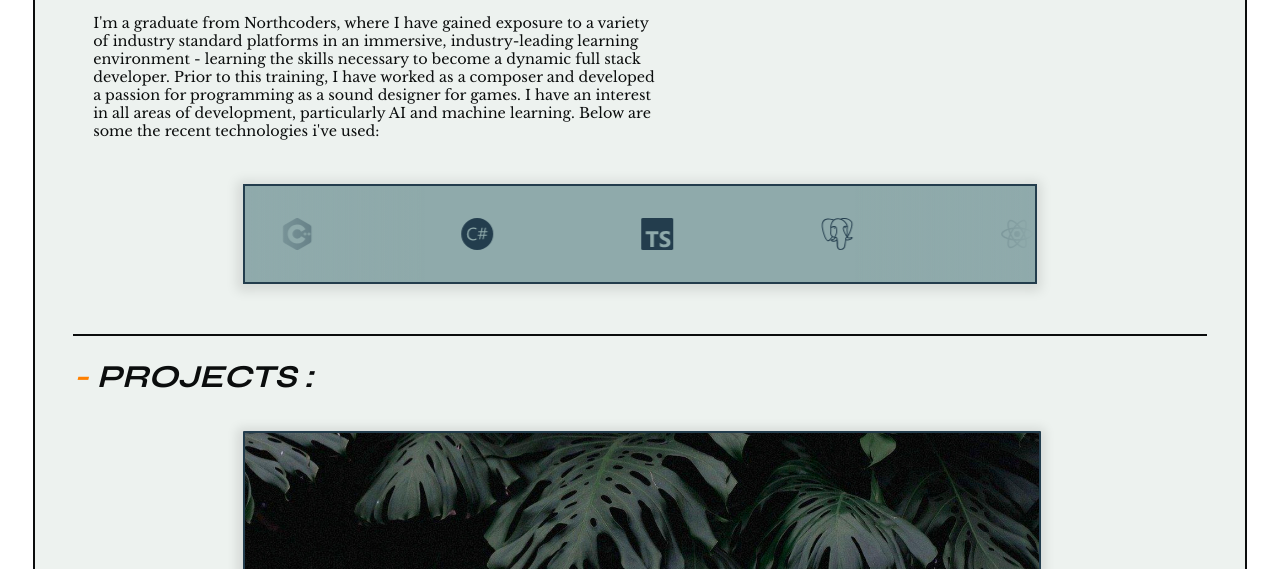
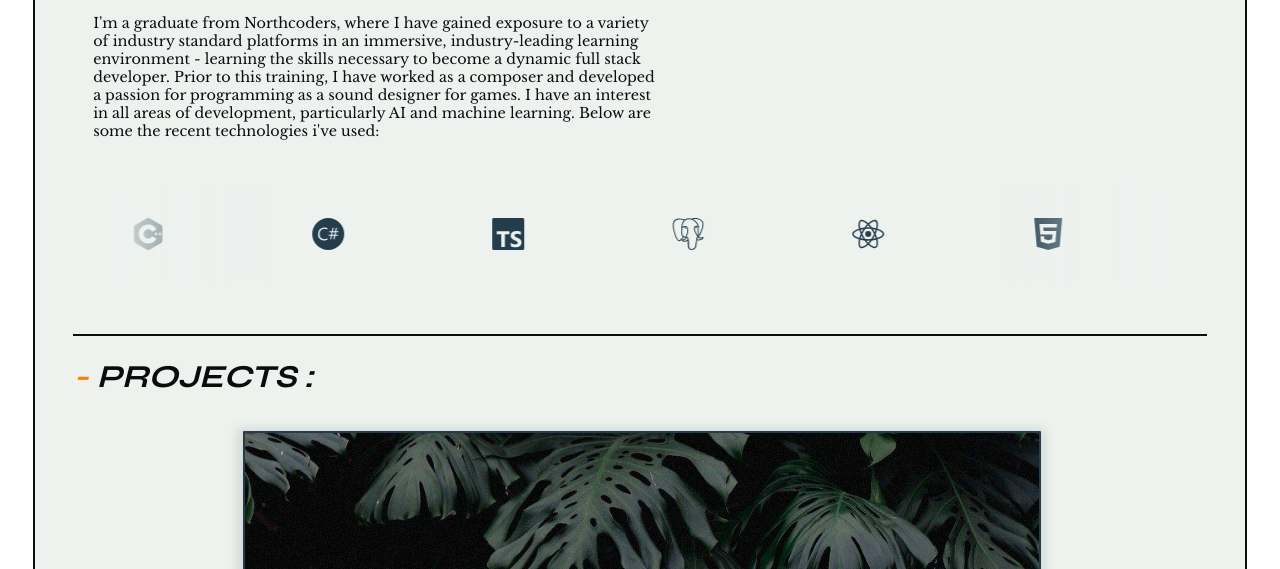
Before and after one commit to johnbearfc/Joe-Leggett, a Gatsby site: page / in a window 1280 px wide. Shown: the part 531-1100 px from the top of the page. Built offline with nearby package versions, Linux system fonts and the light colour scheme; Gatsby itself is replaced by a stand-in of ours.

Commit message:
edit carousel

```diff
--- a/src/components/About.jsx
+++ b/src/components/About.jsx
@@ -23,19 +23,6 @@ const AboutSection = styled.div`
     padding: 0 20px 0px 20px;
     // border-radius: 2px;
     // box-shadow: 5px 5px 29px 5px rgba(237, 242, 239, 0.02);
-  }
-  .skills {
-    width: 70%;
-    color: #233d4d;
-    font-weight: 700;
-    text-align: center;
-    border: 2px solid #233d4d;
-    margin: 20px auto 30px 13%;
-    word-spacing: 3px;
-    background-color: #8faaab;
-    padding: 20px;
-    border-radius: 1px;
-    box-shadow: -1px 2px 11px 5px rgba(0, 0, 0, 0.1);
   }
 
   section {
@@ -65,7 +52,7 @@ const AboutSection = styled.div`
   div.highway-slider {
     display: flex;
     justify-content: center;
-    width: 70%;
+    width: 96%;
     height: 100px;
 
     div.highway-barrier {
@@ -80,7 +67,7 @@ const AboutSection = styled.div`
         display: flex;
         justify-content: center;
         align-items: center;
-        background: #8faaab;
+        background: #edf2ef;
         color: #343434;
       }
     }
@@ -112,9 +99,9 @@ const AboutSection = styled.div`
     }
   }
   #infinite div.highway-barrier {
-    background: #8faaab;
-    border: 2px solid #233d4d;
-    box-shadow: -1px 2px 11px 5px rgba(0, 0, 0, 0.1);
+    background: #edf2ef;
+    // border: 2px solid #233d4d;
+    // box-shadow: -1px 2px 11px 5px rgba(0, 0, 0, 0.1);
     width: 100%;
     &::before,
     &::after {
@@ -129,8 +116,8 @@ const AboutSection = styled.div`
       left: 0;
       background: linear-gradient(
         to right,
-        rgba(143, 170, 171, 1) 0%,
-        rgba(143, 170, 171, 0) 100%
+        rgba(237, 242, 239, 1) 0%,
+        rgba(237, 242, 239, 0) 100%
       );
     }
     &::after {
@@ -138,8 +125,8 @@ const AboutSection = styled.div`
       right: 0;
       background: linear-gradient(
         to left,
-        rgba(143, 170, 171, 1) 0%,
-        rgba(143, 170, 171, 0) 100%
+        rgba(237, 242, 239, 1) 0%,
+        rgba(237, 242, 239, 0) 100%
       );
     }
     ul.highway-lane {
```
